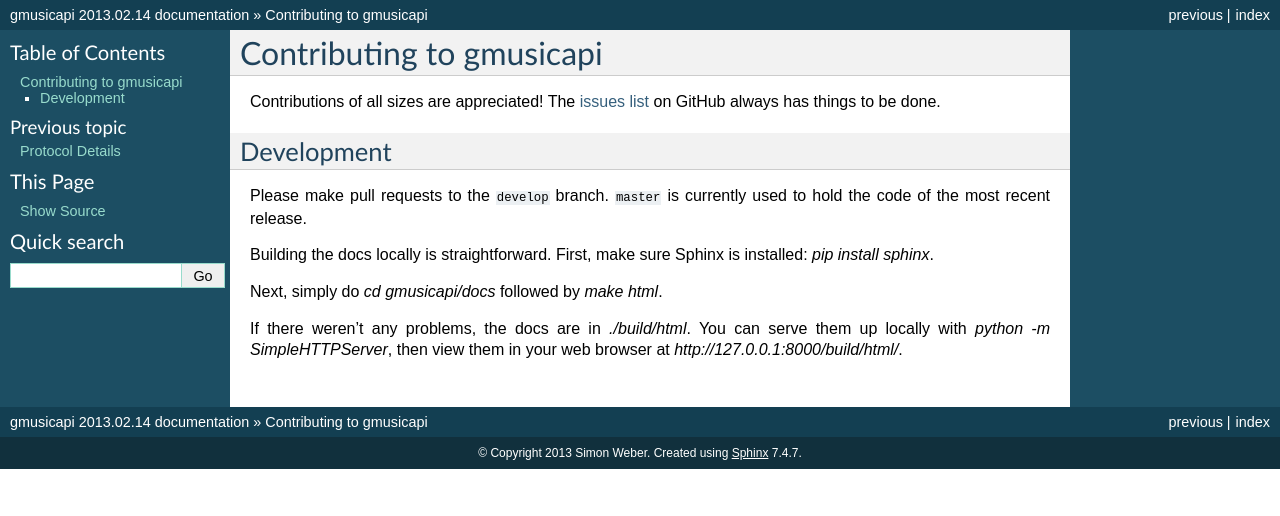
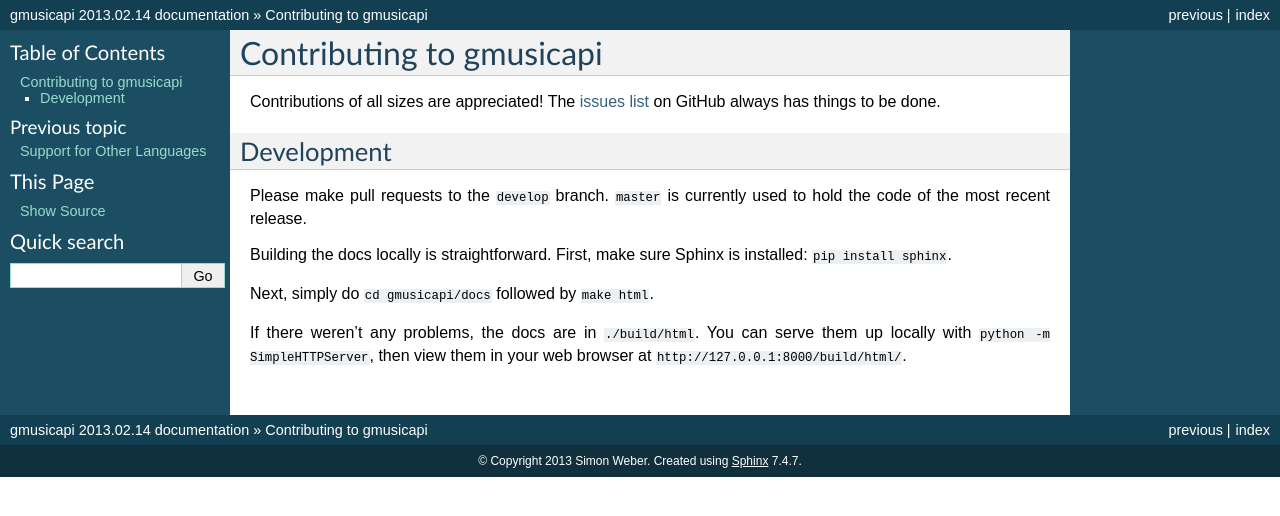
Before and after one commit to simon-weber/gmusicapi, a Sphinx documentation site: the page built from docs/source/contributing.rst, in a window 1280 px wide. Shown: the top 516 px of the page. Built offline with Sphinx 7.4.7, drawn with Linux system fonts in a browser that asks for light colours; pages that are not in the unit, such as notebooks, are missing from menus; the version number is read from the project's files by our own code.

Commit message:
doc fixes

```diff
--- a/README.rst
+++ b/README.rst
@@ -38,7 +38,7 @@
 
 ------------
 
-Copyright 2012 `Simon Weber <http://www.simonmweber.com>`__.
+Copyright 2013 `Simon Weber <http://www.simonmweber.com>`__.
 Licensed under the 3-clause BSD. See LICENSE.
 
 .. image:: https://cruel-carlota.pagodabox.com/68a92ecf6b6590372f435fb2674d072e
--- a/docs/source/contributing.rst
+++ b/docs/source/contributing.rst
@@ -14,10 +14,10 @@
 ``master`` is currently used to hold the code of the most recent release.
 
 Building the docs locally is straightforward.
-First, make sure Sphinx is installed: `pip install sphinx`.
+First, make sure Sphinx is installed: ``pip install sphinx``.
 
-Next, simply do `cd gmusicapi/docs` followed by `make html`.
+Next, simply do ``cd gmusicapi/docs`` followed by ``make html``.
 
-If there weren't any problems, the docs are in `./build/html`.
-You can serve them up locally with `python -m SimpleHTTPServer`,
-then view them in your web browser at `http://127.0.0.1:8000/build/html/`.
+If there weren't any problems, the docs are in ``./build/html``.
+You can serve them up locally with ``python -m SimpleHTTPServer``,
+then view them in your web browser at ``http://127.0.0.1:8000/build/html/``.
--- a/docs/source/index.rst
+++ b/docs/source/index.rst
@@ -42,13 +42,12 @@
 
 See `the changelog
 <https://github.com/simon-weber/Unofficial-Google-Music-API/blob/develop/HISTORY.rst>`__
-for version history. The current version is |version|.
+for version history.
 
 Using gmusicapi
 ---------------
 
 .. toctree::
-   :glob:
    :hidden:
 
    usage
```
Also changed, not shown: docs/source/ports.rst (added, +40 -0 lines), 2 other files.
